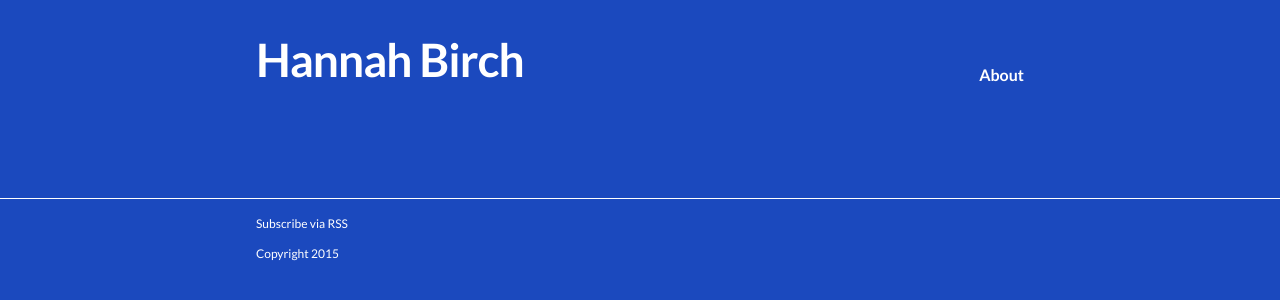
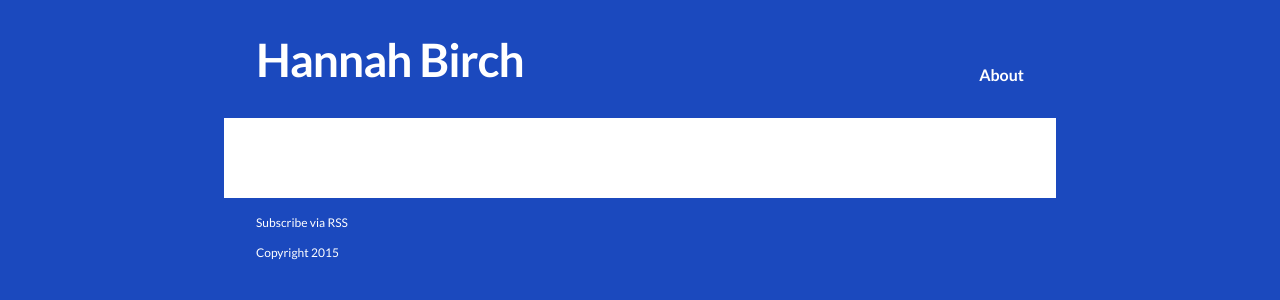
Before and after one commit to hannah-birch/hannah-birch.github.io, a Jekyll site: the page built from index.html, in a window 1280 px wide. Shown: the top 300 px of the page. Built offline with Jekyll 4.4.1, drawn with Linux system fonts in a browser that asks for light colours.

Commit message:
Breaks out content area, color changes for links and nav

```diff
--- a/_sass/_base.scss
+++ b/_sass/_base.scss
@@ -91,7 +91,7 @@ h1, h2, h3, h4, h5, h6 {
  * Links
  */
 a {
-    color: $brand-color;
+    color: $text-color;
     text-decoration: none;
 
    /* &:visited {
--- a/_sass/_layout.scss
+++ b/_sass/_layout.scss
@@ -35,13 +35,17 @@
     line-height: 36px;
 
     .page-link {
-        color: $accent-color;
+        color: $brand-color;
         line-height: $base-line-height;
 
         // Gaps between nav items, but not on the first one
         &:not(:first-child) {
             margin-left: 20px;
         }
+    }
+
+    .trigger a {
+        color: #fff;
     }
 
     @include breakpoint(600) {
@@ -62,8 +66,12 @@
  * Site footer
  */
 .site-footer {
-    border-top: 1px solid $accent-color;
+    /*border-top: 1px solid $accent-color;*/
     padding: $spacing-unit / 2 0;
+
+    a {
+        color: #fff;
+    }
 }
 
 .footer-heading {
@@ -131,7 +139,19 @@
  * Page content
  */
 .page-content {
-    padding: $spacing-unit 0;
+    padding: $spacing-unit $spacing-unit;
+    width: 85%;
+    margin: 0 auto;
+    background-color: #fff;
+    @include breakpoint(600) {
+        width: 80%;
+    }
+    @include breakpoint(768) {
+        width: 75%;
+    }
+    @include breakpoint(1024) {
+        width: 60%;
+    }
 }
 
 .page-heading {
--- a/css/main.scss
+++ b/css/main.scss
@@ -13,7 +13,7 @@ $base-line-height: 1.5;
 
 $spacing-unit:     2em;
 
-$text-color:       #fff;
+$text-color:       #464545;
 $background-color: #1b49be;
 $brand-color:      #fff;
 
```
Also changed, not shown: 2 other files.
